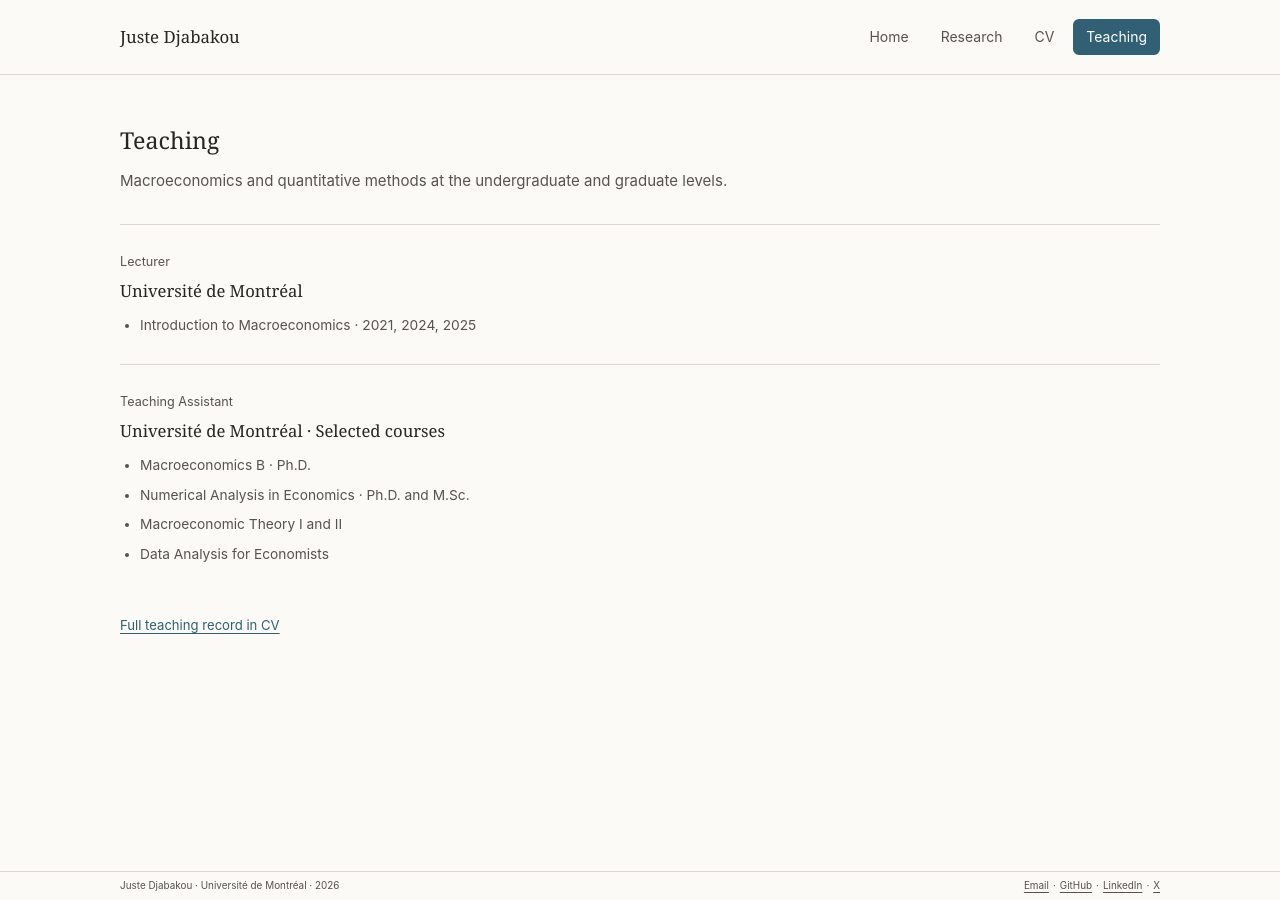
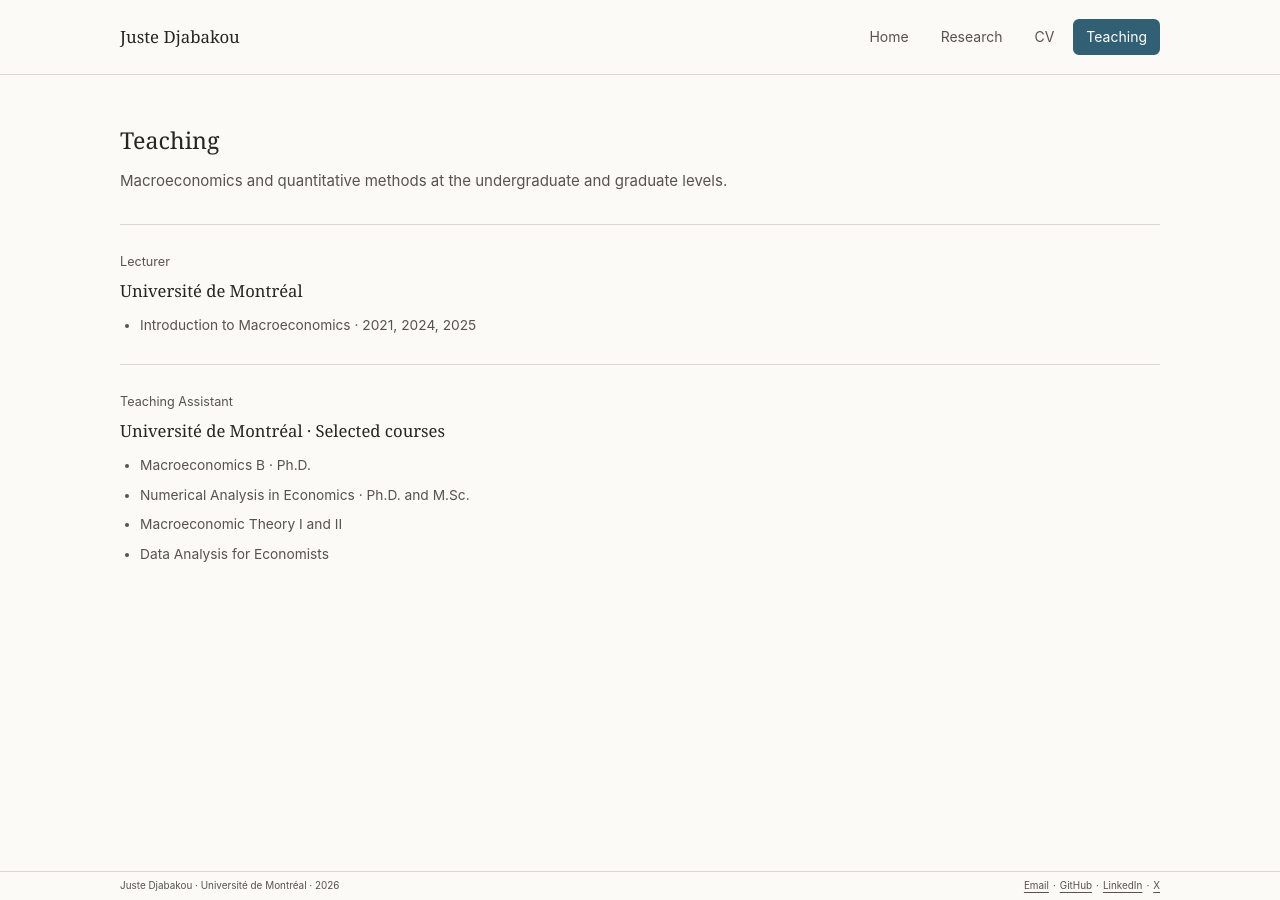
Before and after one commit to justedjabakou/justedjabakou.github.io, a Jekyll site: the page built from 3_teaching.md, in a window 1280 px wide. Built offline with Jekyll 4.4.1, drawn with Linux system fonts in a browser that asks for light colours.

```diff
--- a/3_teaching.md
+++ b/3_teaching.md
@@ -27,5 +27,3 @@ permalink: /teaching/
     <li>Data Analysis for Economists</li>
   </ul>
 </section>
-
-<p class="record-link"><a href="{{ '/cv/' | relative_url }}">Full teaching record in CV</a></p>
```
